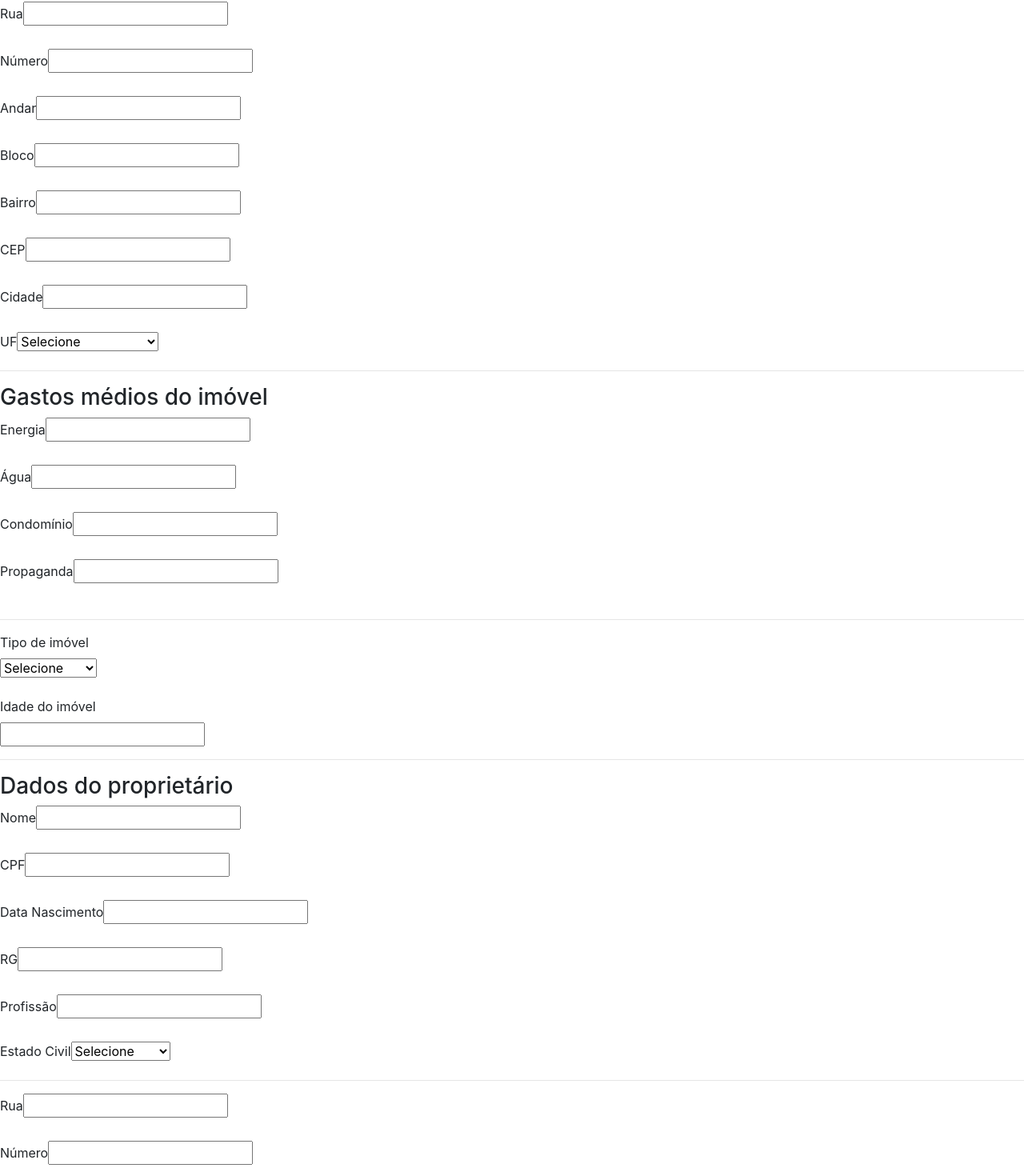
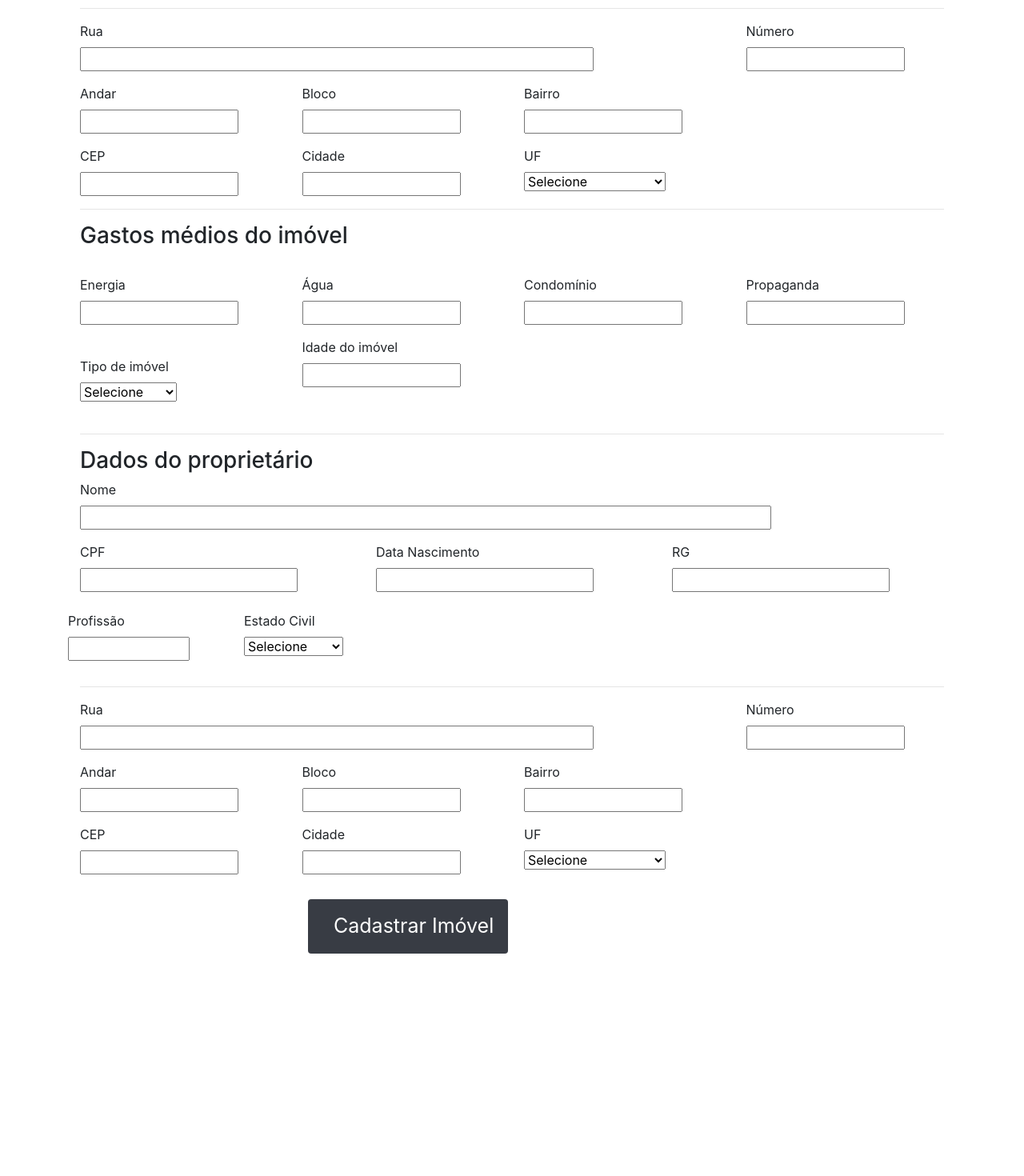
Before and after one commit to cmlins/projeto_imobiliaria, an Angular app in the folder Front-end/: page /novo-imovel in a window 1280 px wide. Shown: the part 340-1810 px from the top of the page at 80% size. After the commit the page ends 1553 px from the top, so only its background shows below. Built offline with nearby package versions, Linux system fonts and the light colour scheme.

Commit message:
ajuste no layout dos formulários

```diff
--- a/Front-end/src/app/comprar-imovel/comprar-imovel.component.html
+++ b/Front-end/src/app/comprar-imovel/comprar-imovel.component.html
@@ -1,8 +1,124 @@
 <br><br>
 <h2>Comprar Imóvel</h2>
+<br><br>
+<h3>Dados do comprador</h3>
+<hr>
+<div class="container">
+  <div class="form-group row">
+    <div class="col-sm-12">
+      <label>Nome</label><br>
+      <input #nome type="text" id="nome">
+    </div>
+  </div>
 
-<div>
-  <br>
+  <div class="form-group row">
+    <div class="col-sm-4">
+      <label>CPF</label><br>
+      <input #cpf type="text" id="cpf">
+    </div>
+    <div class="col-sm-4">
+      <label>Data Nascimento</label><br>
+      <input #data_nasc type="text" id="data_nasc">
+    </div>
+    <div class="col-sm-4">
+      <label>RG</label><br>
+    <input #rg type="text" id="rg">
+  </div>
+
+  <div class="form-group row">
+    <div class="col-sm-6">
+      <br><label>Profissão</label><br>
+      <input #profissao type="text" id="profissao">
+    </div>
+    <div class="col-sm-6">
+      <br><label>Estado Civil</label><br>
+      <select #estado_civil name="estado_civil" id="estado-civil">
+        <option selected disabled value="">Selecione</option>
+        <option value="solteiro">Solteiro(a)</option>
+        <option value="casado">Casado(a)</option>
+        <option value="separado">Separado(a)</option>
+        <option value="divorciado">Divorciado(a)</option>
+        <option value="viuvo">Viúvo(a)</option>
+        <option value="amasiado">Amasiado(a)</option>
+      </select>
+  </div>
+</div>
+<div class="container">
+  <hr>
+  <div class="form-group row">
+    <div class="col-sm-9">
+      <label>Rua</label><br>
+      <input #rua_prop type="text" id="rua_prop">
+    </div>
+    <div class="col-sm-3">
+      <label>Número</label><br>
+      <input #numero_prop type="text" id="numero_prop">
+    </div>
+  </div>
+
+  <div class="form-group row">
+    <div class="col-sm-3">
+      <label>Andar</label><br>
+      <input #andar_prop type="text" id="andar_prop">
+    </div>
+    <div class="col-sm-3">
+      <label>Bloco</label><br>
+      <input #bloco_prop type="text" id="bloco_prop">
+    </div>
+    <div class="col-sm-3">
+      <label>Bairro</label><br>
+  <input #bairro_prop type="text" id="bairro_prop">
+    </div>
+  </div>
+
+  <div class="form-group row">
+    <div class="col-sm-3">
+      <label>CEP</label><br>
+      <input #cep_prop type="text" id="cep_prop">
+    </div>
+    <div class="col-sm-3">
+      <label>Cidade</label><br>
+      <input #cidade_prop type="text" id="cidade_prop">
+    </div>
+    <div class="col-sm-3">
+      <label>UF</label><br>
+      <select #uf_prop name="estados-brasil">
+        <option selected disabled value="">Selecione</option>
+        <option value="AC">Acre</option>
+        <option value="AL">Alagoas</option>
+        <option value="AP">Amapá</option>
+        <option value="AM">Amazonas</option>
+        <option value="BA">Bahia</option>
+        <option value="CE">Ceará</option>
+        <option value="DF">Distrito Federal</option>
+        <option value="ES">Espírito Santo</option>
+        <option value="GO">Goiás</option>
+        <option value="MA">Maranhão</option>
+        <option value="MT">Mato Grosso</option>
+        <option value="MS">Mato Grosso do Sul</option>
+        <option value="MG">Minas Gerais</option>
+        <option value="PA">Pará</option>
+        <option value="PB">Paraíba</option>
+        <option value="PR">Paraná</option>
+        <option value="PE">Pernambuco</option>
+        <option value="PI">Piauí</option>
+        <option value="RJ">Rio de Janeiro</option>
+        <option value="RN">Rio Grande do Norte</option>
+        <option value="RS">Rio Grande do Sul</option>
+        <option value="RO">Rondônia</option>
+        <option value="RR">Roraima</option>
+        <option value="SC">Santa Catarina</option>
+        <option value="SP">São Paulo</option>
+        <option value="SE">Sergipe</option>
+        <option value="TO">Tocantins</option>
+      </select>
+    </div>
+  </div>
+  <hr>
+</div>
+
+<!-- <div class="container"> -->
+  <!-- <br>
   <h3>Dados do proprietário</h3>
   <label>Nome</label>
   <input #nome type="text" id="nome"> <br><br>
@@ -23,10 +139,11 @@
     <option value="divorciado">Divorciado(a)</option>
     <option value="viuvo">Viúvo(a)</option>
     <option value="amasiado">Amasiado(a)</option>
-  </select>
-  <hr>
+  </select> -->
+<!--
+
   <label>Rua</label>
-  <input #rua_prop type="text" id="rua_prop"> <br><br>
+  <input #rua_prop type="text" id="rua_prop"> <br>
   <label>Número</label>
   <input #numero_prop type="text" id="numero_prop"> <br><br>
   <label>Andar</label>
@@ -69,10 +186,11 @@
     <option value="SP">São Paulo</option>
     <option value="SE">Sergipe</option>
     <option value="TO">Tocantins</option>
-  </select>
-</div>
+  </select> -->
+<!-- </div> -->
 
 <div style="width: 125px;">
+
   <input type="button" (click)="insereNovoCliente(
     nome.value,
     cpf.value,
@@ -87,7 +205,7 @@
     bairro_prop.value,
     cep_prop.value,
     cidade_prop.value,
-    uf_prop.value)" value="Inserir" routerLink="/listar-imoveis">
+    uf_prop.value)" value="Comprar" routerLink="/listar-imoveis" id="botao-comprar">
 </div>
 
 <br><br>
--- a/Front-end/src/app/comprar-imovel/comprar-imovel.component.scss
+++ b/Front-end/src/app/comprar-imovel/comprar-imovel.component.scss
@@ -0,0 +1,83 @@
+
+// .form-style-9{
+// 	max-width: 900px;
+// 	background: #FAFAFA;
+// 	padding: 30px;
+// 	margin: 50px auto;
+// 	box-shadow: 1px 1px 25px rgba(0, 0, 0, 0.35);
+// 	border-radius: 10px;
+// 	border: 6px solid #305A72;
+
+//   ul{
+//     padding:0;
+//     margin:0;
+//     list-style:none;
+
+//     li{
+//       display: inline-block;
+//       margin-bottom: 10px;
+//       min-height: 35px;
+
+//       .field-style{
+//         box-sizing: border-box;
+//         -webkit-box-sizing: border-box;
+//         -moz-box-sizing: border-box;
+//         padding: 8px;
+//         outline: none;
+//         border: 1px solid #B0CFE0;
+//       }
+
+//       .field-style:focus{
+//         box-shadow: 0 0 5px #B0CFE0;
+//         border:1px solid #B0CFE0;
+//       }
+
+//       .field-split{
+//         width: 49%;
+//       }
+
+//       .field-full{
+//         width: 100%;
+//       }
+
+//       input.align-left{
+//         float:left;
+//       }
+
+//       input.align-right{
+//         float:right;
+//       }
+
+//       textarea{
+//         width: 100%;
+//         height: 100px;
+//       }
+//     }
+//   }
+// }
+input {
+  width: 100%;
+}
+
+#estado_civil {
+  width: 1000;
+}
+
+#botao-comprar {
+  background-color: #383c44;
+  border: none;
+  color: white;
+  padding: 15px 32px;
+  margin: 10px;
+  text-align: center;
+  text-decoration: none;
+  display: inline-table;
+  font-size: 25px;
+  position: relative;
+  top: 5px;
+  left: 300px;
+  margin-left: auto;
+  margin-right: auto;
+  border-radius: 4px;
+  width: 250px;
+}
--- a/Front-end/src/app/comprar-imovel/comprar-imovel.component.ts
+++ b/Front-end/src/app/comprar-imovel/comprar-imovel.component.ts
@@ -8,9 +8,15 @@ import { ApiService } from '../../services/api-service.service';
 })
 export class ComprarImovelComponent implements OnInit {
 
+  imoveis:any;
   constructor(private apiService: ApiService) { }
 
-  ngOnInit(): void {}
+  ngOnInit() {
+    this.apiService.getImoveis().subscribe((data)=>{
+      // console.log(data);
+      this.imoveis = data;
+    });
+  }
 
   insereNovoCliente
     (
--- a/Front-end/src/app/novo-imovel/novo-imovel.component.html
+++ b/Front-end/src/app/novo-imovel/novo-imovel.component.html
@@ -1,24 +1,48 @@
 <br><br>
 <h2>Cadastro de Imóvel</h2>
 
-<div>
+<div class="container">
   <br>
     <h3>Endereço do imóvel</h3>
-    <label>Rua</label>
-    <input #rua_imovel type="text" id="rua_imovel"> <br><br>
-    <label>Número</label>
-    <input #numero_imovel type="text" id="numero_imovel"> <br><br>
-    <label>Andar</label>
-    <input #andar_imovel type="text" id="andar_imovel"> <br><br>
-    <label>Bloco</label>
-    <input #bloco_imovel type="text" id="bloco_imovel"> <br><br>
-    <label>Bairro</label>
-    <input #bairro_imovel type="text" id="bairro_imovel"> <br><br>
-    <label>CEP</label>
-    <input #cep_imovel type="text" id="cep_prop"> <br><br>
-    <label>Cidade</label>
-    <input #cidade_imovel type="text" id="cidade_imovel"> <br><br>
-    <label>UF</label>
+    <div class="container">
+      <hr>
+      <div class="form-group row">
+        <div class="col-sm-9">
+          <label>Rua</label><br>
+          <input #rua_imovel type="text" id="rua_imovel">
+        </div>
+        <div class="col-sm-3">
+          <label>Número</label><br>
+          <input #numero_imovel type="text" id="numero_imovel">
+        </div>
+      </div>
+
+      <div class="form-group row">
+        <div class="col-sm-3">
+          <label>Andar</label><br>
+          <input #andar_imovel type="text" id="andar_imovel">
+        </div>
+        <div class="col-sm-3">
+          <label>Bloco</label><br>
+          <input #bloco_imovel type="text" id="bloco_imovel">
+        </div>
+        <div class="col-sm-3">
+          <label>Bairro</label><br>
+          <input #bairro_imovel type="text" id="bairro_imovel">
+        </div>
+      </div>
+
+      <div class="form-group row">
+        <div class="col-sm-3">
+          <label>CEP</label><br>
+          <input #cep_imovel type="text" id="cep_imovel">
+        </div>
+        <div class="col-sm-3">
+          <label>Cidade</label><br>
+          <input #cidade_imovel type="text" id="cidade_imovel">
+        </div>
+        <div class="col-sm-3">
+          <label>UF</label><br>
           <select #uf_imovel name="estados-brasil">
             <option selected disabled value="">Selecione</option>
             <option value="AC">Acre</option>
@@ -49,40 +73,82 @@
             <option value="SE">Sergipe</option>
             <option value="TO">Tocantins</option>
           </select>
+        </div>
+      </div>
+    </div>
+
+<div class="container">
   <hr>
   <h3>Gastos médios do imóvel</h3>
-    <label>Energia</label>
-    <input #energia id="energia" type="text"> <br><br>
-    <label>Água</label>
-    <input #agua type="text" id="agua"> <br><br>
-    <label>Condomínio</label>
-    <input #condominio type="text" id="condominio"> <br><br>
-    <label>Propaganda</label>
-    <input #propaganda type="text" id="propaganda" /> <br><br>
-    <hr>
-    <label>Tipo de imóvel</label><br>
+
+  <div class="form-group row">
+    <div class="col-sm-3">
+      <br><label>Energia</label><br>
+      <input #energia id="energia" type="text">
+    </div>
+    <div class="col-sm-3">
+      <br><label>Água</label><br>
+      <input #agua type="text" id="agua">
+    </div>
+    <div class="col-sm-3">
+      <br><label>Condomínio</label><br>
+      <input #condominio type="text" id="condominio">
+    </div>
+    <div class="col-sm-3">
+      <br><label>Propaganda</label><br>
+      <input #propaganda type="text" id="propaganda" />
+    </div>
+  </div>
+
+  <div class="form-group row">
+    <div class="col-sm-3">
+      <br><label>Tipo de imóvel</label><br>
       <select #tipo name="tipo">
         <option selected disabled value="">Selecione</option>
         <option value="1">Casa</option>
         <option value="2">Apartamento</option>
         <option value="3">Kitnet</option>
       </select><br><br>
+    </div>
+    <div class="col-sm-3">
       <label>Idade do imóvel</label><br>
       <input #idade type="text" id="idade" /> <br>
+    </div>
+  </div>
   <hr>
+</div>
+
+<div class="container">
   <h3>Dados do proprietário</h3>
-    <label>Nome</label>
-    <input #nome type="text" id="nome"> <br><br>
-    <label>CPF</label>
-    <input #cpf type="text" id="cpf"> <br><br>
-    <label>Data Nascimento</label>
-    <input #data_nasc type="text" id="data_nasc"> <br><br>
-    <label>RG</label>
-    <input #rg type="text" id="rg"> <br><br>
-    <label>Profissão</label>
-    <input #profissao type="text" id="profissao"> <br><br>
-    <label>Estado Civil</label>
-    <select #estado_civil name="estado_civil">
+  <div class="form-group row">
+    <div class="col-sm-12">
+      <label>Nome</label><br>
+      <input #nome type="text" id="nome">
+    </div>
+  </div>
+
+  <div class="form-group row">
+    <div class="col-sm-4">
+      <label>CPF</label><br>
+      <input #cpf type="text" id="cpf">
+    </div>
+    <div class="col-sm-4">
+      <label>Data Nascimento</label><br>
+      <input #data_nasc type="text" id="data_nasc">
+    </div>
+    <div class="col-sm-4">
+      <label>RG</label><br>
+    <input #rg type="text" id="rg">
+  </div>
+
+  <div class="form-group row">
+    <div class="col-sm-6">
+      <br><label>Profissão</label><br>
+      <input #profissao type="text" id="profissao">
+    </div>
+    <div class="col-sm-6">
+      <br><label>Estado Civil</label><br>
+      <select #estado_civil name="estado_civil" id="estado-civil">
         <option selected disabled value="">Selecione</option>
         <option value="solteiro">Solteiro(a)</option>
         <option value="casado">Casado(a)</option>
@@ -91,22 +157,47 @@
         <option value="viuvo">Viúvo(a)</option>
         <option value="amasiado">Amasiado(a)</option>
       </select>
+  </div>
+</div>
+<div class="container">
   <hr>
-    <label>Rua</label>
-    <input #rua_prop type="text" id="rua_prop"> <br><br>
-    <label>Número</label>
-    <input #numero_prop type="text" id="numero_prop"> <br><br>
-    <label>Andar</label>
-    <input #andar_prop type="text" id="andar_prop"> <br><br>
-    <label>Bloco</label>
-    <input #bloco_prop type="text" id="bloco_prop"> <br><br>
-    <label>Bairro</label>
-    <input #bairro_prop type="text" id="bairro_prop"> <br><br>
-    <label>CEP</label>
-    <input #cep_prop type="text" id="cep_prop"> <br><br>
-    <label>Cidade</label>
-    <input #cidade_prop type="text" id="cidade_prop"> <br><br>
-    <label>UF</label>
+  <div class="form-group row">
+    <div class="col-sm-9">
+      <label>Rua</label><br>
+      <input #rua_prop type="text" id="rua_prop">
+    </div>
+    <div class="col-sm-3">
+      <label>Número</label><br>
+      <input #numero_prop type="text" id="numero_prop">
+    </div>
+  </div>
+
+  <div class="form-group row">
+    <div class="col-sm-3">
+      <label>Andar</label><br>
+      <input #andar_prop type="text" id="andar_prop">
+    </div>
+    <div class="col-sm-3">
+      <label>Bloco</label><br>
+      <input #bloco_prop type="text" id="bloco_prop">
+    </div>
+    <div class="col-sm-3">
+      <label>Bairro</label><br>
+  <input #bairro_prop type="text" id="bairro_prop">
+    </div>
+  </div>
+
+  <div class="form-group row">
+    <div class="col-sm-3">
+      <label>CEP</label><br>
+      <input #cep_prop type="text" id="cep_prop">
+    </div>
+    <div class="col-sm-3">
+      <label>Cidade</label><br>
+      <input #cidade_prop type="text" id="cidade_prop">
+    </div>
+    <div class="col-sm-3">
+      <label>UF</label><br>
       <select #uf_prop name="estados-brasil">
         <option selected disabled value="">Selecione</option>
         <option value="AC">Acre</option>
@@ -138,6 +229,8 @@
         <option value="TO">Tocantins</option>
       </select>
     </div>
+  </div>
+</div>
 
 <div style="width: 125px;">
   <input type="button" (click)="insereNovoImovel(
@@ -168,7 +261,7 @@
     bairro_prop.value,
     cep_prop.value,
     cidade_prop.value,
-    uf_prop.value)" value="Inserir" routerLink="/listar-imoveis">
+    uf_prop.value)" value="Cadastrar Imóvel" routerLink="/listar-imoveis" id="botao-cadastrar">
 </div>
 
 <br><br>
--- a/Front-end/src/app/novo-imovel/novo-imovel.component.scss
+++ b/Front-end/src/app/novo-imovel/novo-imovel.component.scss
@@ -0,0 +1,26 @@
+input {
+  width: 80%;
+}
+
+#estado_civil {
+  width: 1000;
+}
+
+#botao-cadastrar {
+  background-color: #383c44;
+  border: none;
+  color: white;
+  padding: 15px 32px;
+  margin: 10px;
+  text-align: center;
+  text-decoration: none;
+  display: inline-table;
+  font-size: 25px;
+  position: relative;
+  top: 5px;
+  left: 300px;
+  margin-left: auto;
+  margin-right: auto;
+  border-radius: 4px;
+  width: 250px;
+}
```
Lines whose indentation alone changed are shown as unchanged.
